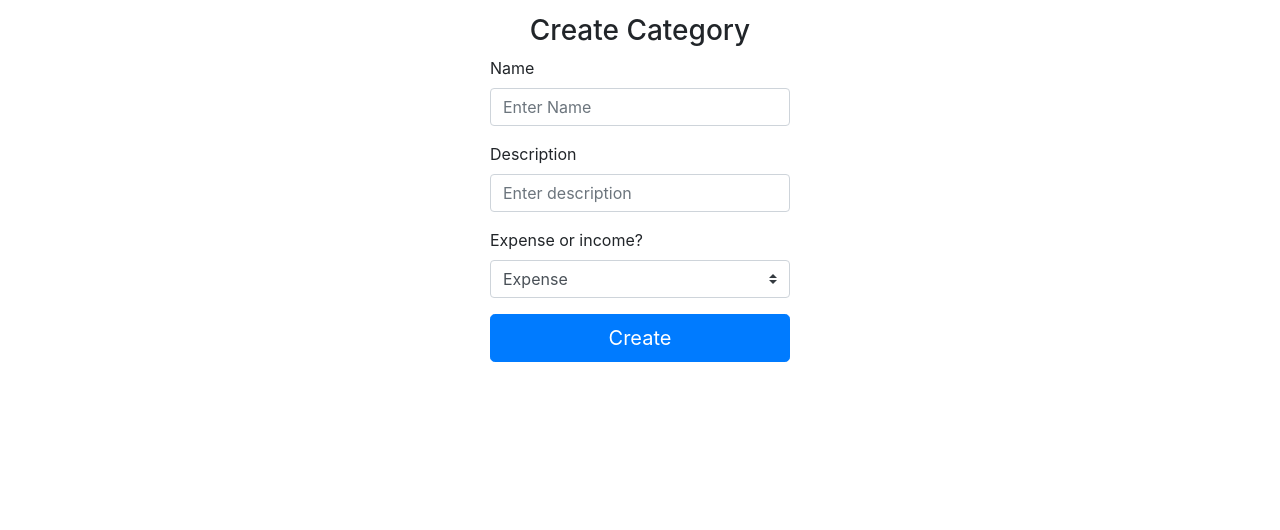
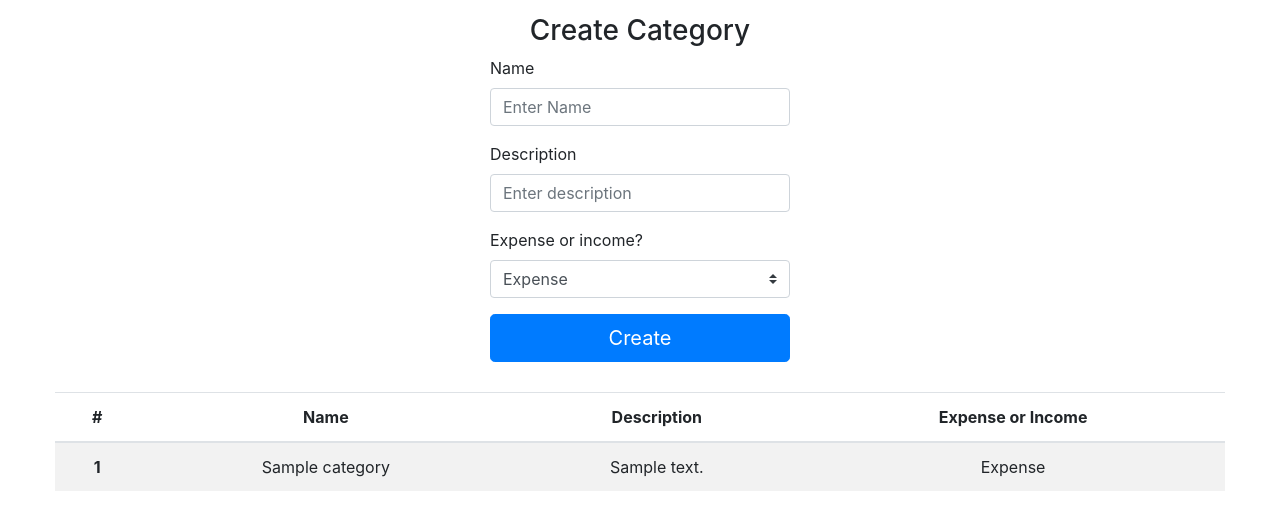
Before and after one commit to Maxxer1/HomeBudget, a Flask app: page /categories in a window 1280 px wide. Shown: the part 57-587 px from the top of the page. Run offline with Flask 2, Linux system fonts and the light colour scheme; a user stored in the database is signed in; tables that the repository leaves empty hold one stand-in row (values such as "Sample post"); some libraries are stand-ins or nearby versions.

Commit message:
category list on website

```diff
--- a/app/routes.py
+++ b/app/routes.py
@@ -66,19 +66,17 @@ def logout():
 @app.route('/categories', methods=['GET', 'POST'])
 @login_required
 def categories():
+    categories = enumerate(Category.query.all(), start=1)
     if request.method == 'POST':
-        category = Category.query.filter_by(
-            name=request.form.get('name')).first()
+        category = Category.query.filter_by(name=request.form.get('name')).first()
         if category is not None:
             return render_template('categories.html', error_message=ErrorMessage.CATEGORY_ALREADY_EXISTS.value)
-        print(request.form.get('expense-or-income'))
-        print(bool(request.form.get('expense-or-income')))
-        print(int(True))
-        category = Category(name=request.form.get('name'), is_expense=bool(request.form.get('expense-or-income')),
+        category = Category(name=request.form.get('name'), is_expense=bool(int(request.form.get('expense-or-income'))),
                             description=request.form.get('description'))
         db.session.add(category)
         db.session.commit()
-    return render_template('categories.html')
+        return redirect(url_for('categories'))
+    return render_template('categories.html', categories=categories)
 
 
 @app.route('/incomes', methods=['GET', 'POST'])
@@ -86,9 +84,7 @@ def categories():
 def incomes():
         categories = Category.query.filter_by(is_expense=False)
         if request.method == 'POST':
-            selected_category = request.form.get('category')
-            category = Category.query.filter_by(name=selected_category).first()
-            print(category.name)
+            category = Category.query.filter_by(name=request.form.get('category')).first()
             income = Income(date=request.form.get(
             'date'), name=request.form.get('name'), ammout=request.form.get('ammout'),
             description=request.form.get('description'), category=category)
@@ -102,8 +98,7 @@ def incomes():
 def expenses():
     categories = Category.query.filter_by(is_expense=True)
     if request.method == 'POST':
-        selected_category = request.form.get('category')
-        category  = Category.query.filter_by(name=selected_category).first()
+        category  = Category.query.filter_by(name=request.form.get('category')).first()
         expense = Expense(date=request.form.get(
             'date'), name=request.form.get('name'), ammout=request.form.get('ammout'),
             description=request.form.get('description'), category=category)
--- a/app/static/style.css
+++ b/app/static/style.css
@@ -7,6 +7,14 @@
 
 .form-submit .form-check {
     text-align: center;
+}
+
+.table-container {
+  width: 100%;
+  max-width: 1200px;
+  padding: 15px;
+  margin: auto;
+  text-align: center;
 }
 
 .btn-primary {
--- a/app/templates/categories.html
+++ b/app/templates/categories.html
@@ -1,18 +1,33 @@
-{% extends "base.html"%}
-{% block content %}
+{% extends "base.html"%} {% block content %}
 <form class="form-submit" action="/categories" method="post">
   <h3>Create Category</h3>
   <div class="form-group">
     <label for="name">Name</label>
-        <input type="text" class="form-control" name="name" id="name" placeholder="Enter Name">
+    <input
+      type="text"
+      class="form-control"
+      name="name"
+      id="name"
+      placeholder="Enter Name"
+    />
   </div>
   <div class="form-group">
     <label for="description">Description</label>
-        <input type="text" class="form-control" name="description" id="description" placeholder="Enter description">
+    <input
+      type="text"
+      class="form-control"
+      name="description"
+      id="description"
+      placeholder="Enter description"
+    />
   </div>
   <div class="form-group">
     <label for="expense-or-income">Expense or income?</label>
-        <select class="custom-select" name="expense-or-income" id="expense-or-income">
+    <select
+      class="custom-select"
+      name="expense-or-income"
+      id="expense-or-income"
+    >
       <option value="1">Expense</option>
       <option value="0">Income</option>
     </select>
@@ -24,4 +39,30 @@
   {% endif %}
   <button type="submit" class="btn btn-lg btn-primary btn-block">Create</button>
 </form>
+<div class="table-container">
+  <table class="table table-striped">
+    <thead>
+      <tr>
+        <th scope="col">#</th>
+        <th scope="col">Name</th>
+        <th scope="col">Description</th>
+        <th scope="col">Expense or Income</th>
+      </tr>
+    </thead>
+    <tbody>
+      {% for count, category in categories %}
+      <tr>
+        <th scope="row">{{ count }}</th>
+        <td>{{ category.name }}</td>
+        <td>{{ category.description }}</td>
+        {% if category.is_expense %}
+        <td>Expense</td>
+        {% else %}
+        <td>Income</td>
+        {% endif %}
+      </tr>
+      {% endfor %}
+    </tbody>
+  </table>
+</div>
 {% endblock %}
```
Lines whose indentation alone changed are shown as unchanged.
